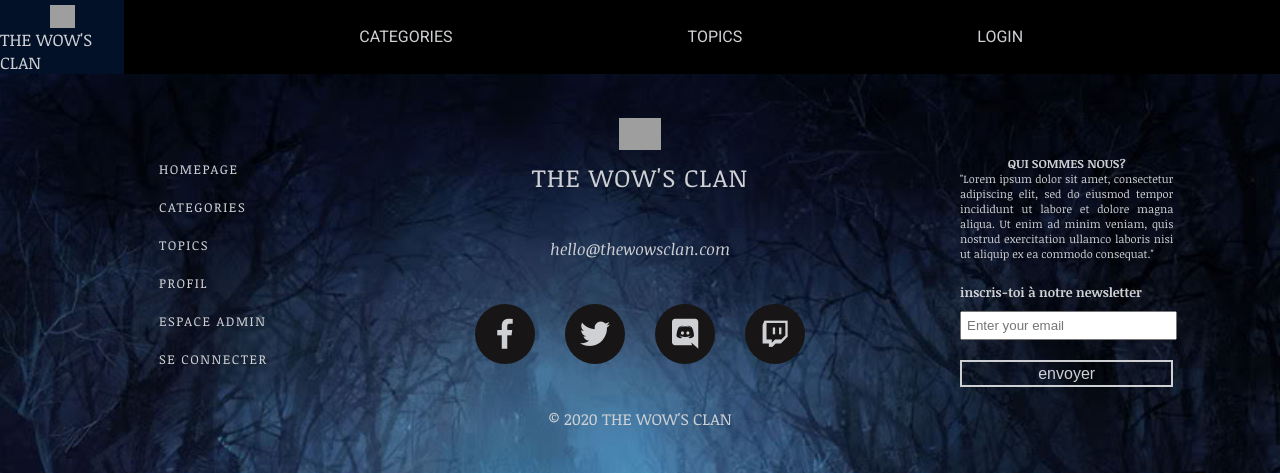
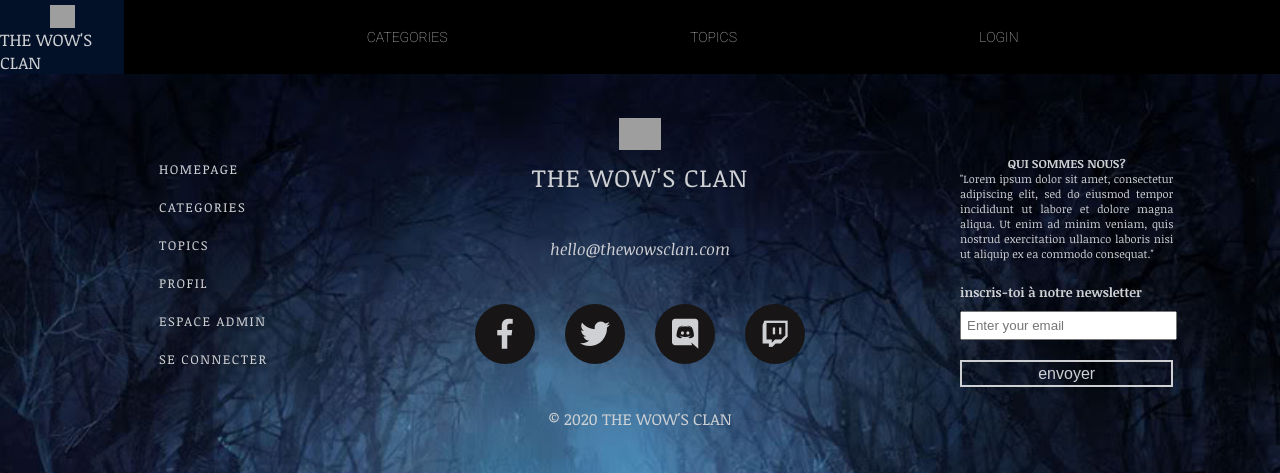
Before and after one commit to nadia-rais/forum, a PHP site: page /index.php in a window 1280 px wide; the page is wider, and only the part inside the window is pictured. Shown: the top 473 px of that part. Run offline with PHP 8.4, Linux system fonts and the light colour scheme; some libraries are stand-ins or nearby versions; grey boxes are pictures that could not be loaded.

Commit message:
update css
css wip header + footer

```diff
--- a/css/style.css
+++ b/css/style.css
@@ -61,6 +61,8 @@ nav ul li a:hover{
   background-color: black;
   justify-content: space-evenly;
   align-items: center;
+  font-size: 14px;
+  font-weight: 200;
 }
 
 #deco{
@@ -71,6 +73,7 @@ nav ul li a:hover{
   font-size: 14px;
   cursor: pointer;
   margin: 5px 0;
+  font-weight: 200;
 }
 
 #deco:hover{
```
